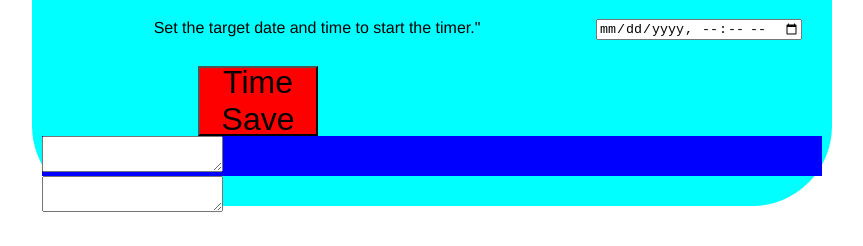
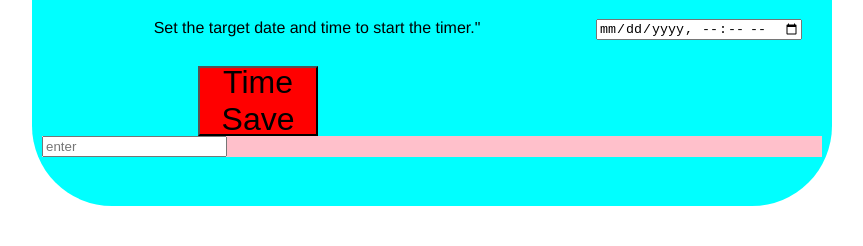
Before and after one commit to IND-XR/Project-Time-Count-Down, a plain HTML site: page Time/index.html in a window 1280 px wide. Both pictures are taken after a click on the button "Time Save". Shown: the part 244-490 px from the top of the page, without its empty margins (176-1039 px from the left). Drawn offline with Linux system fonts and the light colour scheme.

```diff
--- a/Time/App.js
+++ b/Time/App.js
@@ -41,24 +41,55 @@
 
   pause.addEventListener('click',function(){
     const timing = count.innerHTML;
-
     const savedTime = document.createElement("div");
     savedTime.innerText = timing
 
-    const text = document.createElement("textarea");
-    document.innerText = timing
+    timesave.appendChild(savedTime);
+  });
 
-    save.addEventListener('click',function(){
-      textstore.innerText = text
-      console.log("hello")
+});
 
-    })
+function addfun(){
+  console.log("hello");
+  const texts = document.getElementById("timesave");
+  texts.innerHTML += `<input type="text" placeholder="enter">  `;
+}
 
 
 
-    timesave.appendChild(savedTime,text);
-  });
-});
+// .onload
+// count.addEventListener("change",function(){
+//   let selectedtime = this.value;
+//   document.getElementById(countdown).textContent = selectedtime ? selectedtime:"None";
+// })
+
+
+
+
+
+
+
+
+
+
+
+  // save.addEventListener('click',function(){
+  //   console.log("hello")
+  //   const texttimesaved = document.getElementById("textstore");
+  //   timesave.appendChild(savedTime,texttimesaved);
+
+  // })
+
+
+    // save.addEventListener('text',function(){
+    //   textstore.innerText += "<input type='textarea' name='myText' />"
+    //   console.log("hello")
+
+    // });
+
+
+
+
 
 
 
--- a/Time/index.html
+++ b/Time/index.html
@@ -13,14 +13,14 @@
       <input type="datetime-local" id="datetime">
       <div id="countdown"> </div>
 
-      <button id="save"> Time Save  </button>
+      <button id="save" onclick="addfun()"> Time Save  </button>
 
+      <div id="timesave">
+      </div>
 
-      <div id="timesave">  </div>
-      <div id="textstore">
-        <textarea name="" id=""></textarea> </div>
+      <!-- <input id="textstore" type="text"> -->
 
-      <textarea name="" id="text"> </textarea>
+      <!-- <textarea name="" id="text">  </textarea>  -->
     </div>
     <script src="App.js"></script>
   </body>
--- a/Time/style.css
+++ b/Time/style.css
@@ -64,6 +64,13 @@
 
 } */
 
-#textstore{
-background-color: blue;
+#timesave{
+background-color: pink;
+
+/* display: flex; */
+/* display: inline; */
+
+
+
+
 }
```
